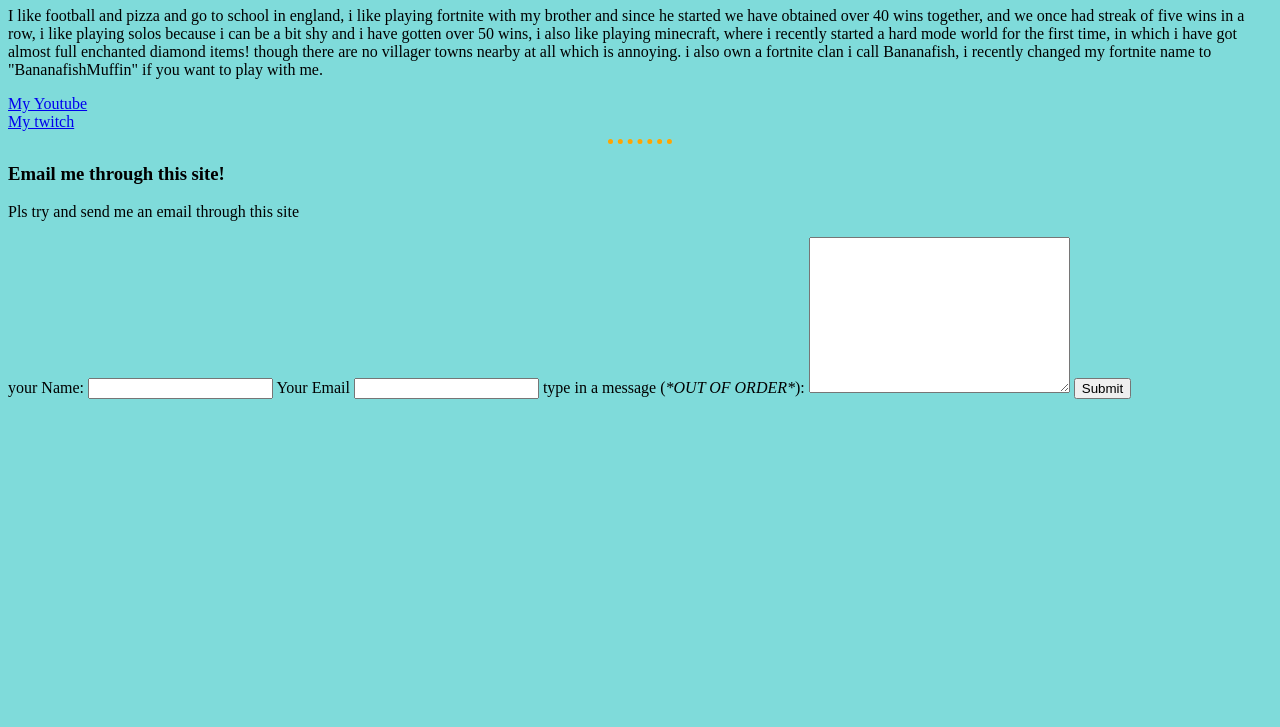
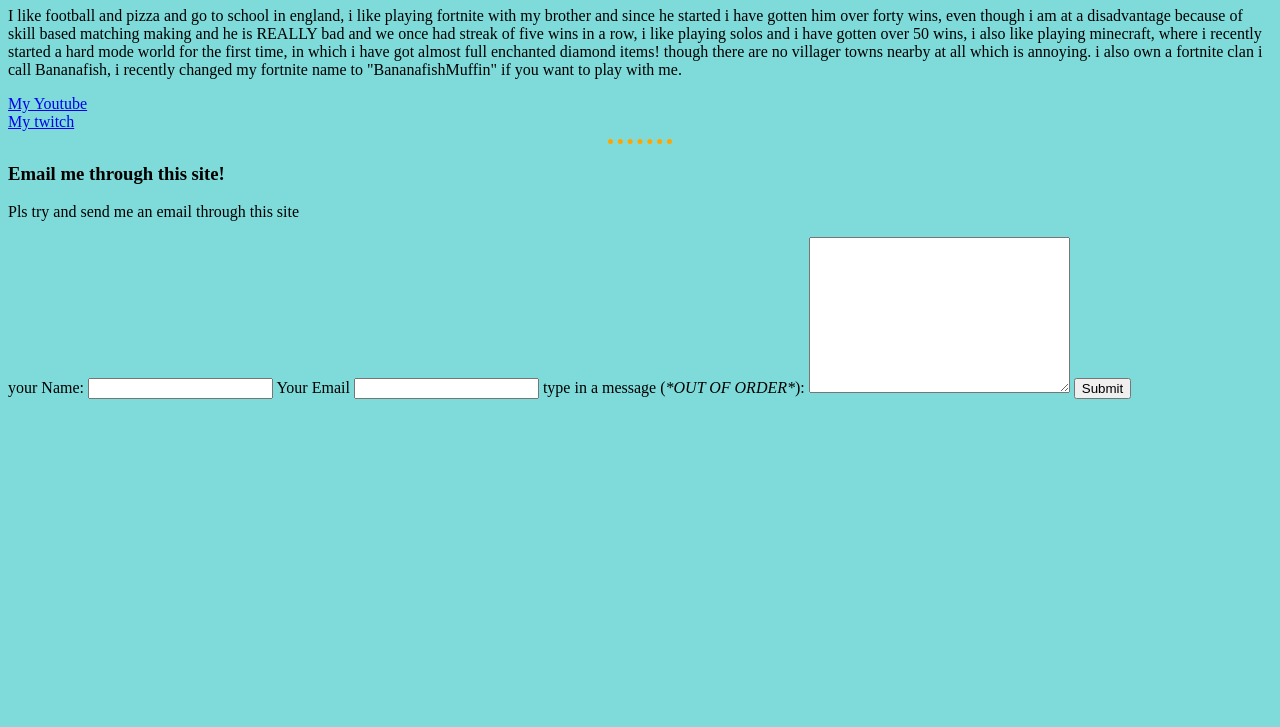
Before and after one commit to TheMuffin-glitch/BananafishMuffin, a plain HTML site: page description.html in a window 1280 px wide. Shown: the part 73-800 px from the top of the page. Drawn offline with Linux system fonts and the light colour scheme; files that its build step writes are made by us from their sources.

Commit message:
Update description.html

```diff
--- a/description.html
+++ b/description.html
@@ -9,7 +9,7 @@
 
 <body>
 <h1>WARNING: THIS IS A LONG DESCRIPTION</h6>
-  <p>I like football and pizza and go to school in england, i like playing fortnite with my brother and since he started we have obtained over 40 wins together, and we once had streak of five wins in a row, i like playing solos because i can be a bit shy and i have gotten over 50 wins, i also like playing minecraft, where i recently started a hard mode world for the first time, in which i have got almost full enchanted diamond items! though there are no villager towns nearby at all which is annoying. i also own a fortnite clan i call Bananafish, i recently changed my fortnite name to "BananafishMuffin" if you want to play with me.</p>
+  <p>I like football and pizza and go to school in england, i like playing fortnite with my brother and since he started i have gotten him over forty wins, even though i am at a disadvantage because of skill based matching making and he is REALLY bad and we once had streak of five wins in a row, i like playing solos and i have gotten over 50 wins, i also like playing minecraft, where i recently started a hard mode world for the first time, in which i have got almost full enchanted diamond items! though there are no villager towns nearby at all which is annoying. i also own a fortnite clan i call Bananafish, i recently changed my fortnite name to "BananafishMuffin" if you want to play with me.</p>
   <a href="https://www.youtube.com/channel/UCo8BlMVUe0lC13FPYoUD1hg?view_as=subscriber">My Youtube</a>
   <br>
   <a href="https://www.twitch.tv/bidooflordcb#">My twitch</a>
```
